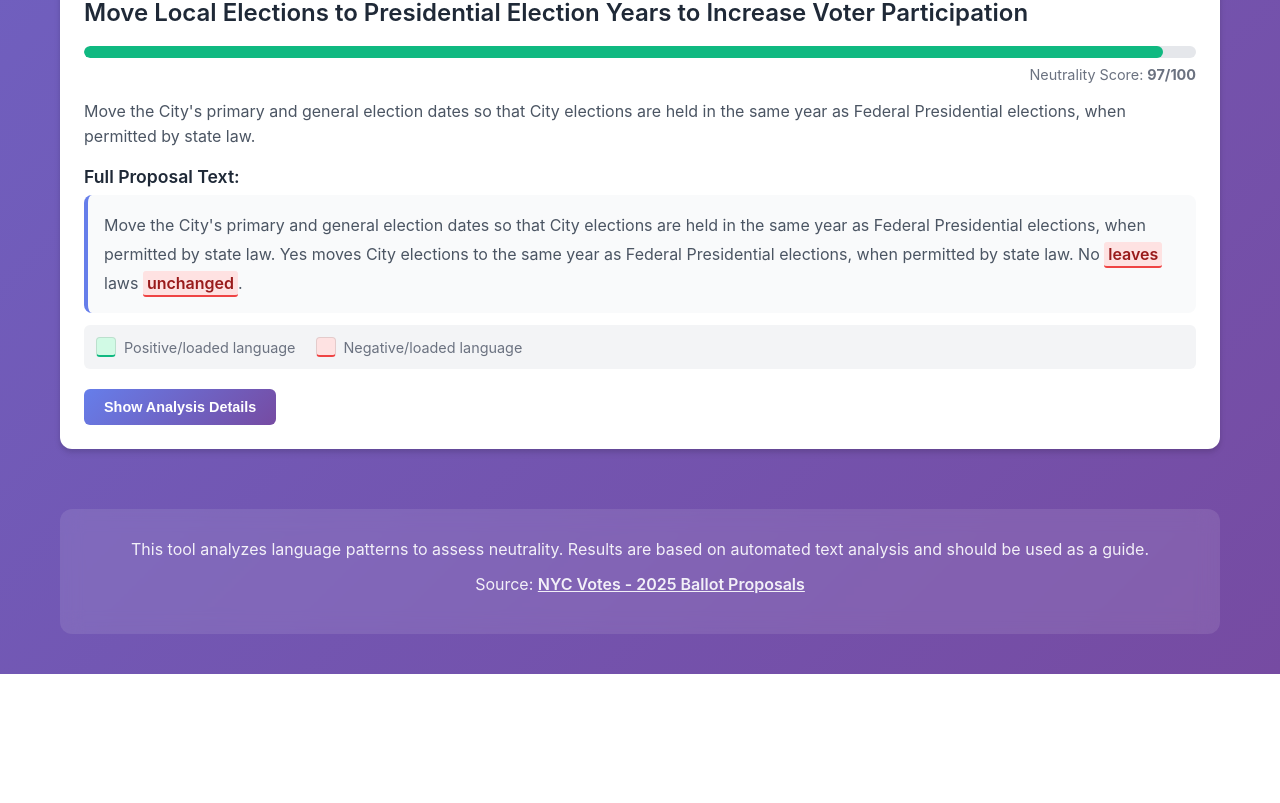
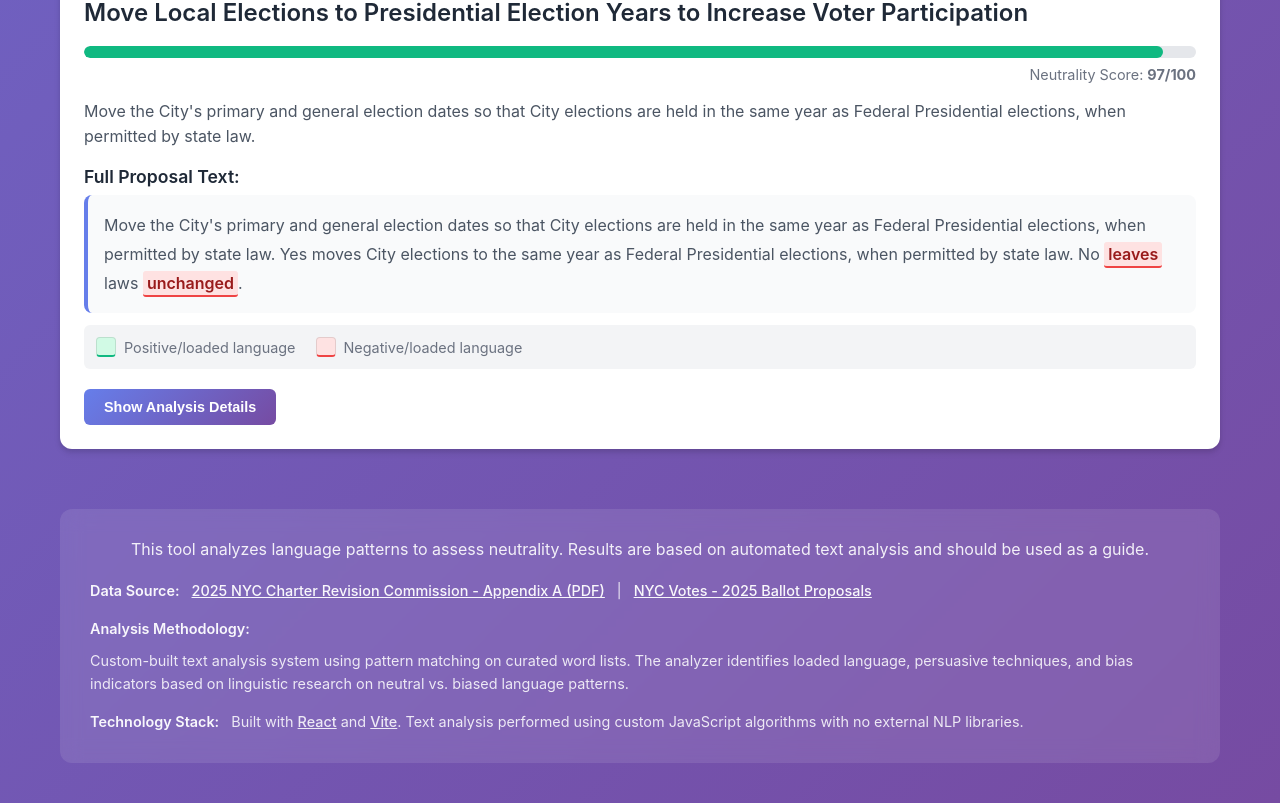
Before and after one commit to iamjessklein/proposition-neutrality, a React (Vite) app: page / in a window 1280 px wide. Shown: the part 3092-3895 px from the top of the page. Before the commit the page ends 3766 px from the top, so only its background shows below. Built offline with nearby package versions, Linux system fonts and the light colour scheme.

Commit message:
adding sources in footer

```diff
--- a/src/App.css
+++ b/src/App.css
@@ -276,13 +276,55 @@
   background: rgba(255, 255, 255, 0.1);
   border-radius: 12px;
   color: white;
-  text-align: center;
+  text-align: left;
   backdrop-filter: blur(10px);
 }
 
 .footer p {
-  margin-bottom: 10px;
+  margin-bottom: 15px;
   opacity: 0.9;
+  text-align: center;
+}
+
+.footer-sources {
+  margin-top: 20px;
+  display: flex;
+  flex-direction: column;
+  gap: 15px;
+}
+
+.source-section {
+  display: flex;
+  flex-wrap: wrap;
+  align-items: baseline;
+  gap: 8px;
+  font-size: 0.9rem;
+  line-height: 1.6;
+  opacity: 0.95;
+}
+
+.source-section strong {
+  font-weight: 600;
+  margin-right: 4px;
+}
+
+.source-section a {
+  color: white;
+  text-decoration: underline;
+  font-weight: 500;
+}
+
+.source-section a:hover {
+  opacity: 0.8;
+}
+
+.source-section span {
+  opacity: 0.9;
+}
+
+.source-separator {
+  opacity: 0.6;
+  margin: 0 4px;
 }
 
 .source-link {
@@ -322,4 +364,17 @@
   .rating-badge {
     align-self: flex-end;
   }
+
+  .footer {
+    padding: 20px;
+  }
+
+  .source-section {
+    flex-direction: column;
+    gap: 4px;
+  }
+
+  .source-separator {
+    display: none;
+  }
 }
--- a/src/App.jsx
+++ b/src/App.jsx
@@ -124,15 +124,45 @@ function App() {
           This tool analyzes language patterns to assess neutrality.
           Results are based on automated text analysis and should be used as a guide.
         </p>
-        <p className="source-link">
-          Source: <a
+
+        <div className="footer-sources">
+          <div className="source-section">
+            <strong>Data Source:</strong>
+            <a
+              href="https://www.nyc.gov/assets/charter/downloads/pdf/2025/appendix-a-adopted-questions.pdf"
+              target="_blank"
+              rel="noopener noreferrer"
+            >
+              2025 NYC Charter Revision Commission - Appendix A (PDF)
+            </a>
+            <span className="source-separator">|</span>
+            <a
               href="https://www.nycvotes.org/whats-on-the-ballot/2025-general-election/2025-ballot-proposals/"
               target="_blank"
               rel="noopener noreferrer"
             >
               NYC Votes - 2025 Ballot Proposals
             </a>
-        </p>
+          </div>
+
+          <div className="source-section">
+            <strong>Analysis Methodology:</strong>
+            <span>
+              Custom-built text analysis system using pattern matching on curated word lists.
+              The analyzer identifies loaded language, persuasive techniques, and bias indicators
+              based on linguistic research on neutral vs. biased language patterns.
+            </span>
+          </div>
+
+          <div className="source-section">
+            <strong>Technology Stack:</strong>
+            <span>
+              Built with <a href="https://react.dev" target="_blank" rel="noopener noreferrer">React</a> and
+              {' '}<a href="https://vitejs.dev" target="_blank" rel="noopener noreferrer">Vite</a>.
+              Text analysis performed using custom JavaScript algorithms with no external NLP libraries.
+            </span>
+          </div>
+        </div>
       </footer>
     </div>
   )
```
Lines whose indentation alone changed are shown as unchanged.
